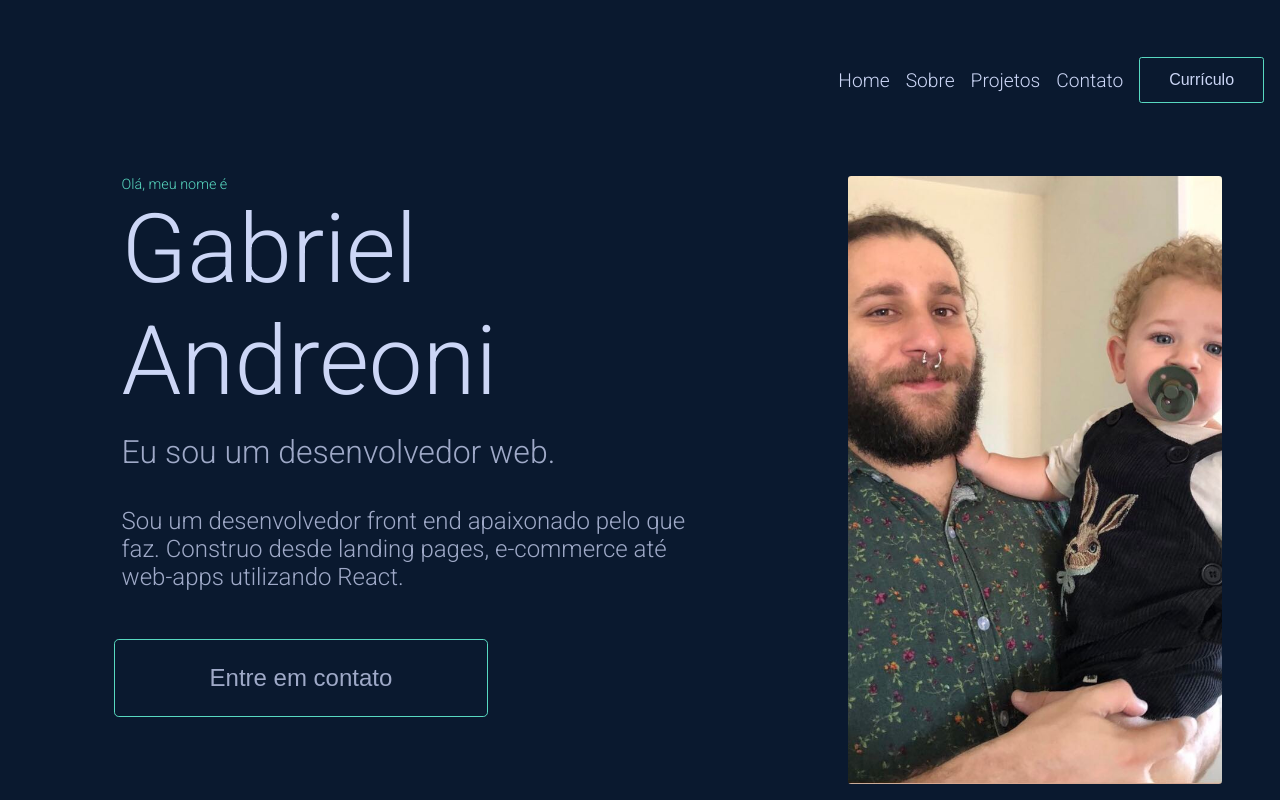
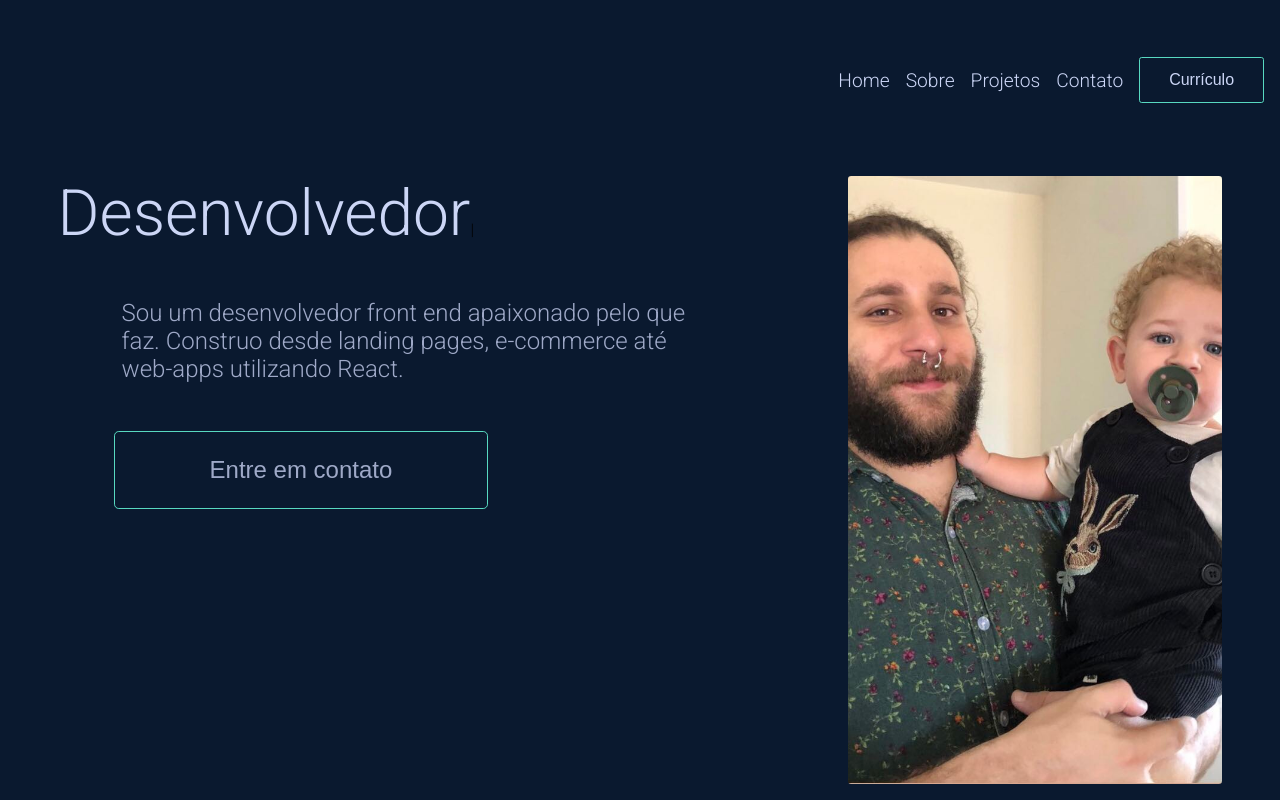
Before and after one commit to Gabriel-Andreoni/portfolio, a Next.js app: page / in a window 1280 px wide. Shown: the top 800 px of the page. Built offline with nearby package versions, Linux system fonts and the light colour scheme.

Commit message:
Adicionando o pacote Typed.js

```diff
--- a/app/components/Hero/index.jsx
+++ b/app/components/Hero/index.jsx
@@ -1,17 +1,37 @@
+"use client"
+
+import { useRef, useEffect } from 'react'
 import styles from './../../styles/Hero.module.css'
 import Image from 'next/image'
 import Link from 'next/link'
+import Typed from 'typed.js'
+
 export default function Hero() {
+    const el = useRef(null);
+
+    useEffect(() => {
+        const typed = new Typed(el.current, {
+            strings: ["Muito prazer", "Eu sou o Gabriel Andreoni", "Desenvolvedor web."],
+
+            startDelay: 300,
+            typeSpeed: 50,
+            backSpeed: 50,
+            backDelay: 100,
+            loop: true,
+            loopCount: Infinity,
+        });
+
+
+        return () => {
+            typed.destroy();
+        };
+    }, []);
+
+
     return (
         <main className={styles.heroContainer}>
             <section className={styles.heroApresentation}>
-                <div className={styles.fistTitleContainer}>
-                    <h1 className={styles.firstTitle}>Olá, meu nome é</h1>
-                </div>
-                <div className={styles.bigHeading}>
-                    <h2>Gabriel Andreoni</h2>
-                    <h3>Eu sou um desenvolvedor web.</h3>
-                </div>
+                <span className={styles.bigHeading} ref={el} />
                 <div className={styles.resumeProfile}>
                     <h4>Sou um desenvolvedor front end apaixonado pelo que faz.
                         Construo desde landing pages, e-commerce até web-apps utilizando <span>React</span>.
--- a/app/styles/Hero.module.css
+++ b/app/styles/Hero.module.css
@@ -14,7 +14,6 @@
 }
 
 .fistTitleContainer,
-.bigHeading,
 .resumeProfile {
     display: flex;
     flex-direction: column;
@@ -29,28 +28,20 @@
     color: #58D8C0;
 }
 
-.bigHeading>h2 {
-    font-size: 6em;
+.bigHeading {
+    font-size: clamp(1em, 5em, 4em);
     font-weight: normal;
 
     color: #ccd6f6;
 }
 
-.bigHeading>h3 {
-    margin-top: .5em;
-
-    font-size: 2em;
-    font-weight: normal;
-
-    color: #ccd6f6c4;
-}
 
 .resumeProfile {
     width: 85%;
 }
 
 .resumeProfile>h4 {
-    margin-top: 1.5em;
+    margin-top: 2em;
 
     font-size: 1.5em;
     font-weight: normal;
--- a/package.json
+++ b/package.json
@@ -13,6 +13,7 @@
     "eslint-config-next": "13.4.5",
     "next": "13.4.5",
     "react": "18.2.0",
-    "react-dom": "18.2.0"
+    "react-dom": "18.2.0",
+    "typed.js": "^2.0.16"
   }
 }
```
Also changed, not shown: 1 other file (tests, documents, lock files or other folders).
